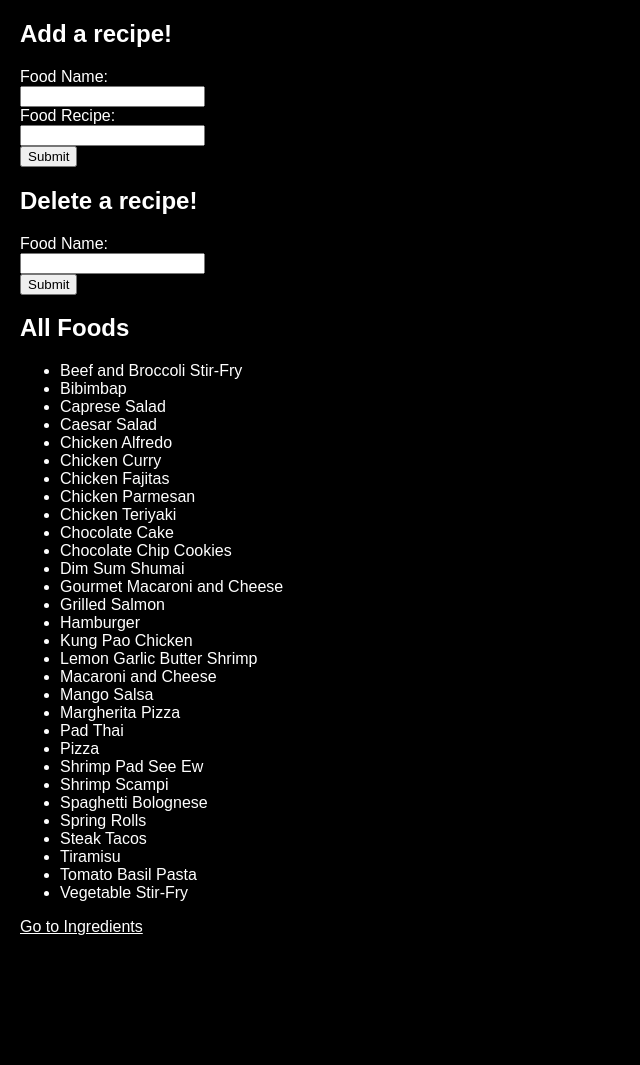
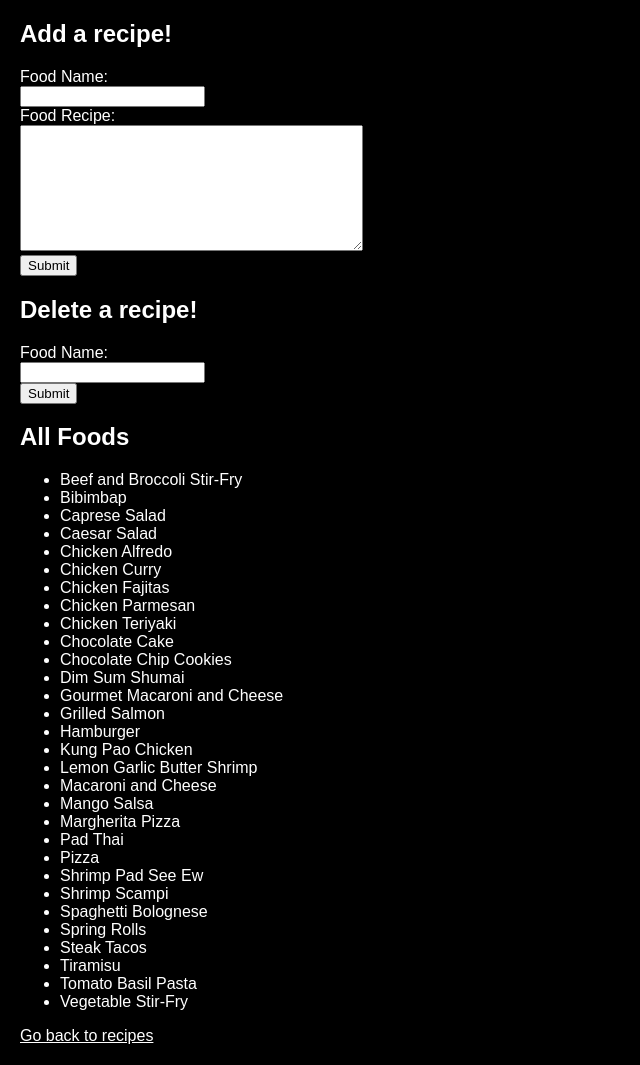
Before and after one commit to AdeebK1129/01_django_ChefDevs, a Django app: page /recipes/list_view/ in a window 1280 px wide. Shown: the part 186-1251 px from the top of the page, without its empty margins (0-640 px from the left). Before the commit the page ends 1121 px from the top, so only its background shows below. Run offline with Django 4.2, Linux system fonts and the light colour scheme.

Commit message:
finished updating list_views to edit recipes dictionary list

```diff
--- a/chef_devs/recipes/templates/recipes/index.html
+++ b/chef_devs/recipes/templates/recipes/index.html
@@ -23,5 +23,5 @@
     {% endfor %}
 </ul>
 
-<p><a href="{% url 'ingredients:index' %}">Go to Ingredients</a></p>
+<p><a href="{% url 'recipes:list_view' %}">Update the Recipes!</a></p>
 {% endblock %}
--- a/chef_devs/recipes/templates/recipes/list_view.html
+++ b/chef_devs/recipes/templates/recipes/list_view.html
@@ -6,7 +6,7 @@
     <label for="food_name">Food Name:</label><br />
     <input type="text" id="food_name" name="food_name" /><br />
     <label for="food_recipe">Food Recipe:</label><br />
-	<input type="text" id="food_recipe" name="food_recipe" /><br />
+    <textarea id="food_recipe" name="food_recipe" rows="8" cols="40"></textarea><br /> <!-- Use textarea for larger text area -->
     <input type="submit" value="Submit" name="Submit1" />
 </form>
 <h2>Delete a recipe!</h2>
@@ -24,5 +24,5 @@
     {% endfor %}
 </ul>
 
-<p><a href="{% url 'ingredients:index' %}">Go to Ingredients</a></p>
-{%endblock%}
+<p><a href="{% url 'recipes:index' %}">Go back to recipes</a></p>
+{% endblock %}
```
Lines whose indentation alone changed are shown as unchanged.
